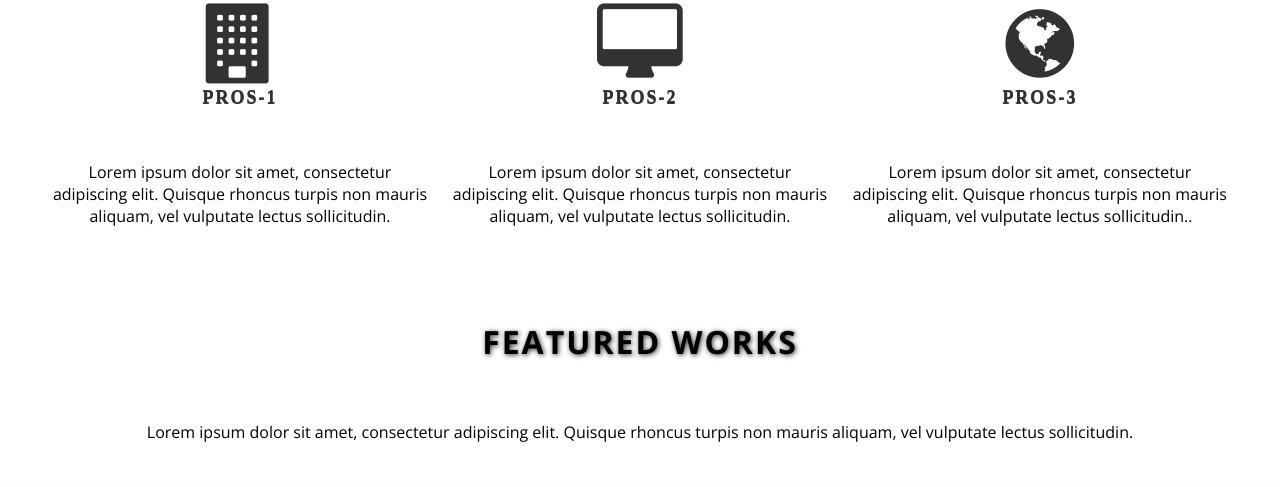
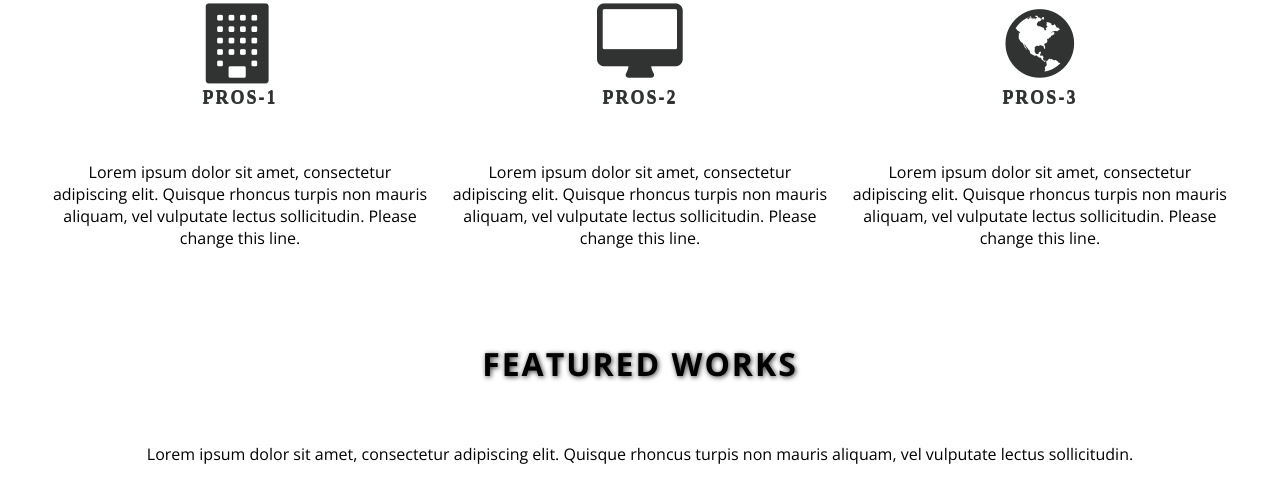
Before and after one commit to adxable/Repository01, a plain HTML site: page index.html in a window 1280 px wide. Shown: the part 852-1339 px from the top of the page. Drawn offline with nearby package versions, Linux system fonts and the light colour scheme.

Commit message:
Changed section below jumbotron

```diff
--- a/index.html
+++ b/index.html
@@ -34,19 +34,19 @@
 	<section class="container row pros">
 		<div class="col-4 col-xs-12">
 			<i class="fa fa-building" aria-hidden="true"><span>Pros-1</span></i>
-			<p><br>Lorem ipsum dolor sit amet, consectetur adipiscing elit. Quisque rhoncus turpis non mauris aliquam, vel vulputate lectus sollicitudin.</p>
+			<p><br>Lorem ipsum dolor sit amet, consectetur adipiscing elit. Quisque rhoncus turpis non mauris aliquam, vel vulputate lectus sollicitudin. Please change this line.</p>
 		</div>
 		<div class="col-4 col-xs-12">
 			<i class="fa fa-desktop" aria-hidden="true"><span>Pros-2</span></i>
-			<p><br>Lorem ipsum dolor sit amet, consectetur adipiscing elit. Quisque rhoncus turpis non mauris aliquam, vel vulputate lectus sollicitudin.</p>
+			<p><br>Lorem ipsum dolor sit amet, consectetur adipiscing elit. Quisque rhoncus turpis non mauris aliquam, vel vulputate lectus sollicitudin. Please change this line.</p>
 		</div>
 		<div class="col-4 col-xs-12">
 			<i class="fa fa-globe" aria-hidden="true"><span>Pros-3</span></i>
-			<p><br>Lorem ipsum dolor sit amet, consectetur adipiscing elit. Quisque rhoncus turpis non mauris aliquam, vel vulputate lectus sollicitudin..</p>
+			<p><br>Lorem ipsum dolor sit amet, consectetur adipiscing elit. Quisque rhoncus turpis non mauris aliquam, vel vulputate lectus sollicitudin. Please change this line.</p>
 		</div>
 		<div class="col-12 featured-works">
 			<h2>FEATURED WORKS</h2>
-			<p><br>Lorem ipsum dolor sit amet, consectetur adipiscing elit. Quisque rhoncus turpis non mauris aliquam, vel vulputate lectus sollicitudin. </p>
+			<p><br>Lorem ipsum dolor sit amet, consectetur adipiscing elit. Quisque rhoncus turpis non mauris aliquam, vel vulputate lectus sollicitudin.</p>
 		</div>
 	</section>
 	<!-- ...................GALLERY.....................-->
```
